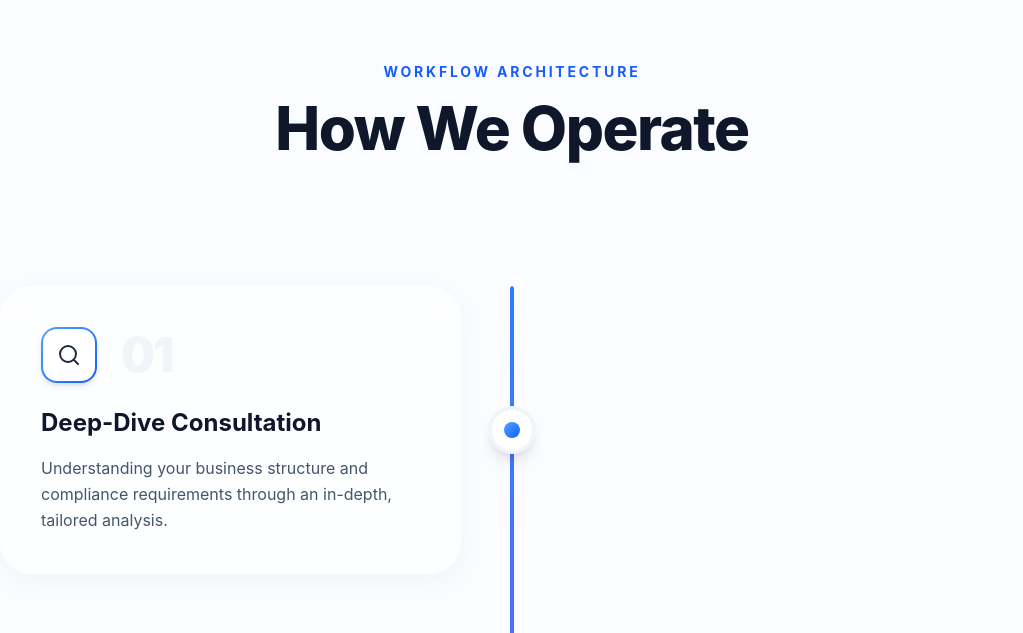
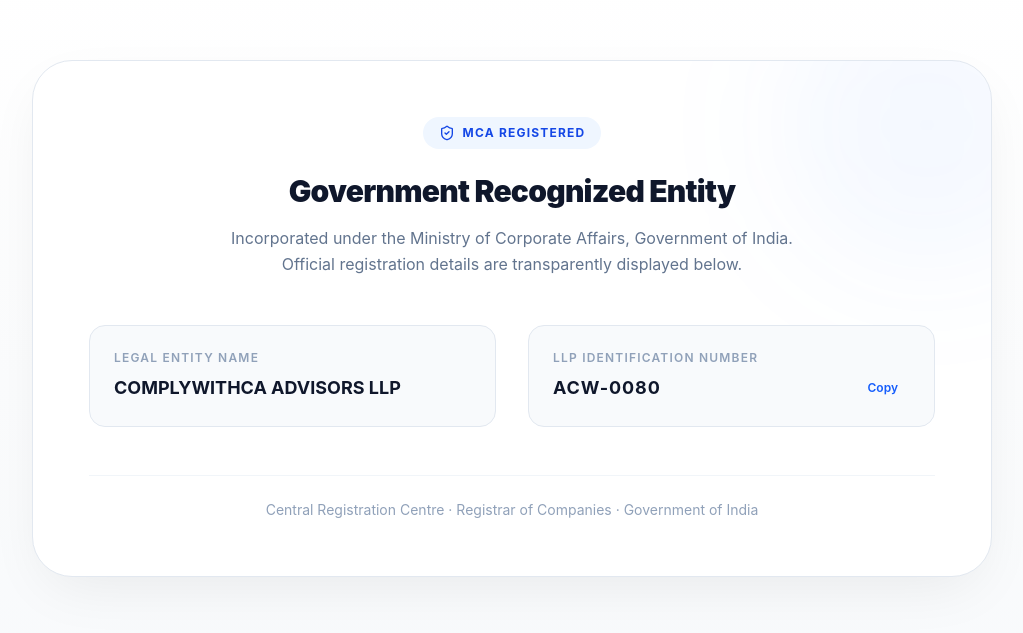
Before and after one commit to ComplyWithCA/ComplyWithCA-Website, a React (Vite) app in the folder Frontend/: page /about in a window 1280 px wide. Shown: the part 887-1520 px from the top of the page, without its empty margins (128-1151 px from the left). Built offline with nearby package versions, Linux system fonts and the light colour scheme.

Commit message:
updated the about section

```diff
--- a/Frontend/src/pages/About.jsx
+++ b/Frontend/src/pages/About.jsx
@@ -141,6 +141,7 @@
     setShowPopup(false);
   };
 
+  const [copied, setCopied] = useState(false);
   return (
     <div className="min-h-screen bg-[#fafcff] font-sans text-slate-800 overflow-x-hidden selection:bg-blue-200 selection:text-blue-900 relative">
       <Navbar />
@@ -166,7 +167,7 @@
             >
               <motion.div variants={fadeUp} className="inline-flex items-center gap-2 px-3 py-1.5 rounded-full bg-white border border-slate-200 shadow-sm text-sm font-semibold text-slate-700 mb-6">
                 <Sparkles size={16} className="text-blue-500" />
-                <span>Next-Gen CA Firm</span>
+                <span>Best Compliance Partner</span>
               </motion.div>
 
               <motion.h1 variants={fadeUp} className="text-5xl lg:text-7xl font-extrabold text-slate-900 leading-[1.1] mb-8 tracking-tight">
@@ -177,8 +178,7 @@
               </motion.h1>
 
               <motion.p variants={fadeUp} className="text-lg text-slate-600 mb-10 leading-relaxed max-w-lg">
-                ComplyWithCA is a Delhi-based Chartered Accountant firm dedicated to delivering structured GST, tax filing, registration, and advisory solutions. We focus on absolute clarity and long-term compliance support.
-              </motion.p>
+                ComplyWithCA is a Delhi-based professional compliance and advisory platform dedicated to delivering structured GST, tax filing, registration, and business support solutions. We focus on absolute clarity and long-term compliance assistance.              </motion.p>
             </motion.div>
 
             {/* Right Column (Highlights) */}
@@ -200,7 +200,7 @@
               ))}
 
               <motion.div variants={fadeUp} className="pt-6 pl-6 lg:pl-10">
-               <button
+                <button
                   onClick={() => navigate("/services")}
                   className="group relative inline-flex items-center justify-center gap-3 bg-slate-900 text-white px-8 py-4 rounded-2xl font-bold transition-all overflow-hidden shadow-[0_8px_30px_rgb(15,23,42,0.2)] hover:shadow-[0_8px_30px_rgb(37,99,235,0.3)] hover:-translate-y-0.5"
                 >
@@ -213,6 +213,94 @@
                 </button>
               </motion.div>
             </motion.div>
+          </div>
+        </section>
+
+        {/* ==========================================
+    GOVERNMENT REGISTRATION INFO (Enhanced UI)
+========================================== */}
+        <section className="py-24 bg-gradient-to-b from-white to-slate-50 border-t border-slate-100">
+          <div className="max-w-5xl mx-auto px-6 lg:px-8">
+
+            <motion.div
+              initial="hidden"
+              whileInView="visible"
+              viewport={{ once: true }}
+              variants={fadeUp}
+              className="relative bg-white rounded-[2.5rem] p-10 md:p-14 border border-slate-200 shadow-[0_20px_60px_-15px_rgba(0,0,0,0.08)] overflow-hidden"
+            >
+
+              {/* Subtle Background Glow */}
+              <div className="absolute -top-20 -right-20 w-72 h-72 bg-blue-500/5 rounded-full blur-3xl pointer-events-none" />
+
+              {/* Header */}
+              <div className="text-center mb-12 relative z-10">
+
+                <div className="inline-flex items-center gap-2 px-4 py-2 rounded-full bg-blue-50 text-blue-700 text-xs font-bold tracking-widest uppercase mb-6">
+                  <ShieldCheck size={16} />
+                  MCA Registered
+                </div>
+
+                <h3 className="text-2xl md:text-3xl font-black text-slate-900 tracking-tight">
+                  Government Recognized Entity
+                </h3>
+
+                <p className="text-slate-500 mt-4 max-w-xl mx-auto leading-relaxed">
+                  Incorporated under the Ministry of Corporate Affairs, Government of India.
+                  Official registration details are transparently displayed below.
+                </p>
+              </div>
+
+              {/* Info Grid */}
+              <div className="grid md:grid-cols-2 gap-8 relative z-10">
+
+                {/* Legal Name Card */}
+                <div className="group bg-slate-50 hover:bg-white border border-slate-200 rounded-2xl p-6 transition-all duration-300 hover:shadow-lg">
+                  <p className="text-xs font-semibold text-slate-400 uppercase tracking-widest mb-2">
+                    Legal Entity Name
+                  </p>
+                  <p className="text-lg font-bold text-slate-900">
+                    COMPLYWITHCA ADVISORS LLP
+                  </p>
+                </div>
+
+                {/* LLPIN Card */}
+                {/* LLPIN Card */}
+                <div className="group bg-slate-50 hover:bg-white border border-slate-200 rounded-2xl p-6 transition-all duration-300 hover:shadow-lg">
+                  <p className="text-xs font-semibold text-slate-400 uppercase tracking-widest mb-2">
+                    LLP Identification Number
+                  </p>
+
+                  <div className="flex items-center justify-between gap-4">
+                    <p className="text-lg font-bold text-slate-900 tracking-wider">
+                      ACW-0080
+                    </p>
+
+                    <button
+                      onClick={() => {
+                        navigator.clipboard.writeText("ACW-0080");
+                        setCopied(true);
+                        setTimeout(() => setCopied(false), 2000);
+                      }}
+                      className={`text-xs font-semibold px-3 py-1 rounded-full transition-all duration-300
+        ${copied
+                          ? "bg-green-100 text-green-700"
+                          : "text-blue-600 hover:text-blue-800"
+                        }`}
+                    >
+                      {copied ? "Copied ✓" : "Copy"}
+                    </button>
+                  </div>
+                </div>
+              </div>
+
+              {/* Footer Line */}
+              <div className="mt-12 pt-6 border-t border-slate-100 text-center text-sm text-slate-400">
+                Central Registration Centre · Registrar of Companies · Government of India
+              </div>
+
+            </motion.div>
+
           </div>
         </section>
 
@@ -331,7 +419,7 @@
                 Ready to streamline your compliance?
               </h2>
               <p className="text-slate-300 text-lg leading-relaxed">
-                Connect with our chartered accountants for a professional consultation tailored specifically to your business architecture.
+                Connect with professionals for consultation tailored specifically to your business architecture.
               </p>
             </div>
 
@@ -351,7 +439,7 @@
       {/* ==========================================
           FOOTER
           ========================================== */}
-   <Footer/>
+      <Footer />
 
       {/* ==========================================
           CENTERED WHATSAPP GREEN POPUP
```
